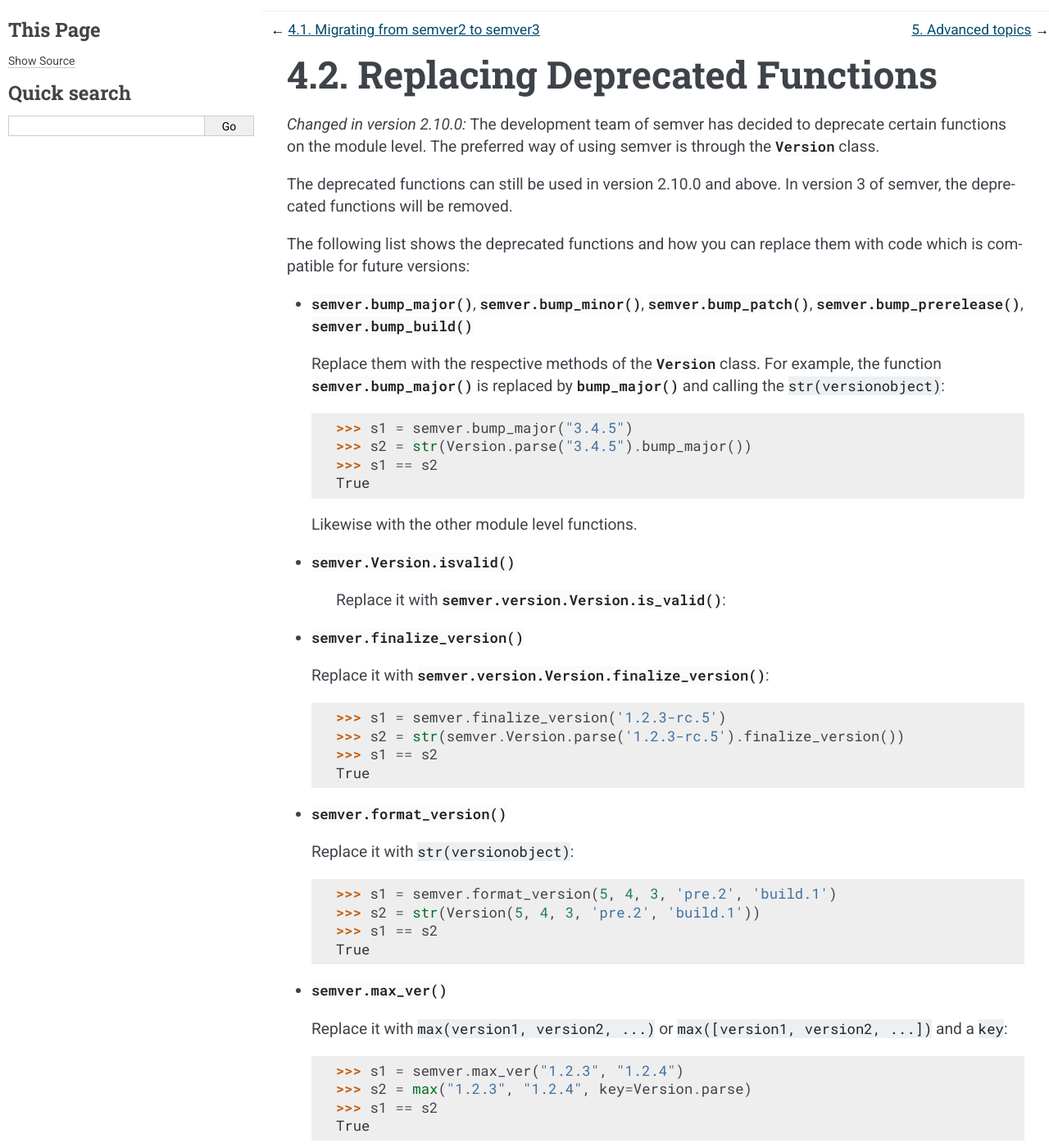
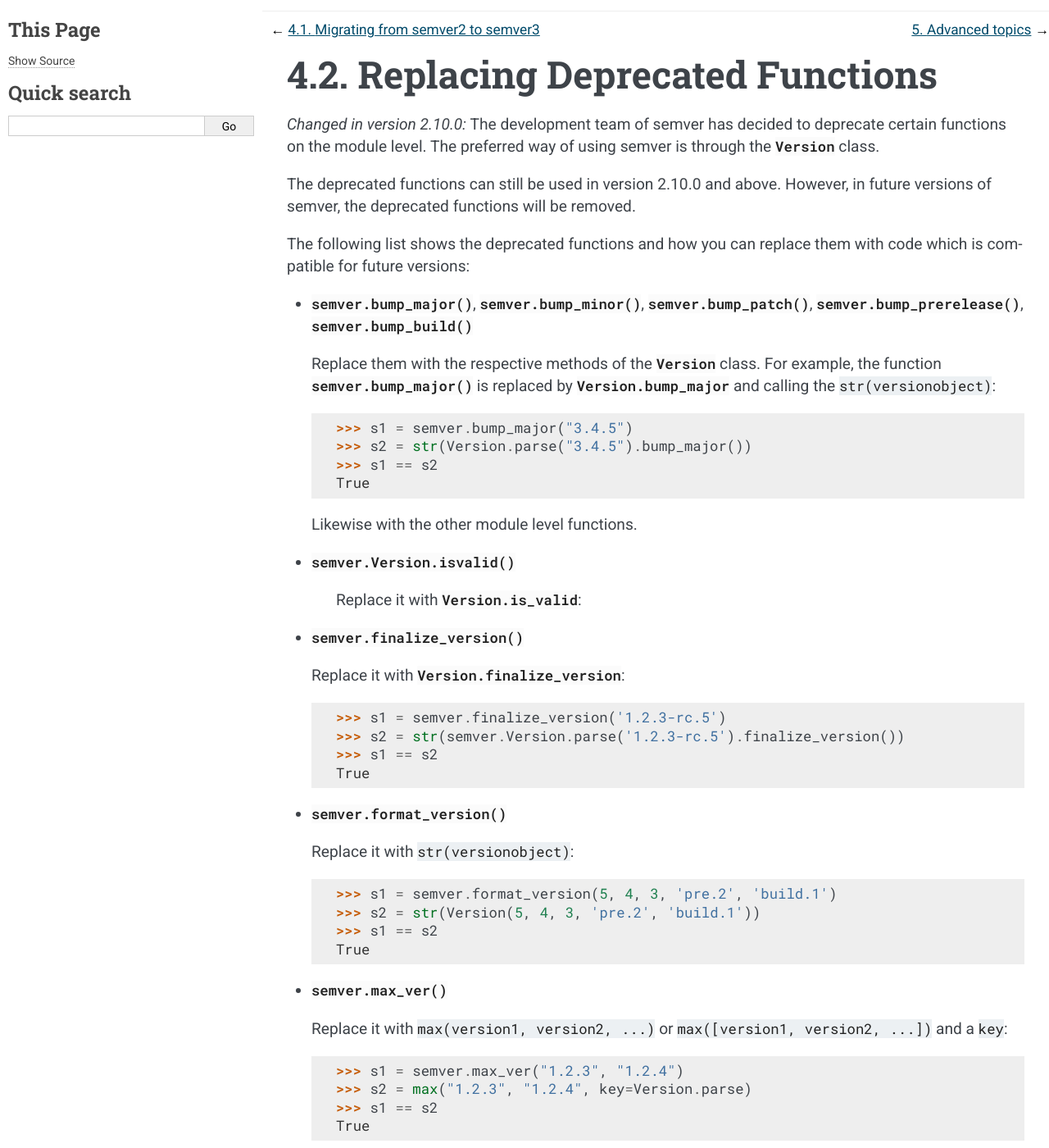
Before and after one commit to python-semver/python-semver, a Sphinx documentation site: the page built from docs/migration/replace-deprecated-functions.rst, in a window 1280 px wide and 1400 px high. Shown: the whole window at 82% size. Built offline with Sphinx 7.4.7, drawn with Linux system fonts in a browser that asks for light colours; some of the changed text lies outside the part shown.

```diff
--- a/README.rst
+++ b/README.rst
@@ -3,7 +3,7 @@ Quickstart
 
 .. teaser-begin
 
-A Python module for `semantic versioning`_. Simplifies comparing versions.
+A Python module to simplify `semantic versioning`_.
 
 |GHAction| |python-support| |downloads| |license| |docs| |black|
 |openissues| |GHDiscussion|
--- a/docs/migration/replace-deprecated-functions.rst
+++ b/docs/migration/replace-deprecated-functions.rst
@@ -8,19 +8,18 @@ Replacing Deprecated Functions
    the module level. The preferred way of using semver is through the
    :class:`~semver.version.Version` class.
 
-The deprecated functions can still be used in version 2.10.0 and above. In version 3 of
-semver, the deprecated functions will be removed.
+The deprecated functions can still be used in version 2.10.0 and above. However, in
+future versions of semver, the deprecated functions will be removed.
 
 The following list shows the deprecated functions and how you can replace
 them with code which is compatible for future versions:
-
 
 * :func:`semver.bump_major`, :func:`semver.bump_minor`, :func:`semver.bump_patch`, :func:`semver.bump_prerelease`, :func:`semver.bump_build`
 
   Replace them with the respective methods of the :class:`~semver.version.Version`
   class.
   For example, the function :func:`semver.bump_major` is replaced by
-  :meth:`~semver.version.Version.bump_major` and calling the ``str(versionobject)``:
+  :meth:`Version.bump_major <semver.version.Version.bump_major>` and calling the ``str(versionobject)``:
 
   .. code-block:: python
 
@@ -31,14 +30,14 @@ them with code which is compatible for future versions:
 
   Likewise with the other module level functions.
 
-* :func:`semver.Version.isvalid`
+* :meth:`semver.Version.isvalid`
 
-   Replace it with :meth:`semver.version.Version.is_valid`:
+   Replace it with :meth:`Version.is_valid <semver.version.Version.is_valid>`:
 
 
 * :func:`semver.finalize_version`
 
-  Replace it with :func:`semver.version.Version.finalize_version`:
+  Replace it with :meth:`Version.finalize_version <semver.version.Version.finalize_version>`:
 
   .. code-block:: python
 
@@ -82,8 +81,8 @@ them with code which is compatible for future versions:
 
 * :func:`semver.parse`
 
-  Replace it with :meth:`semver.version.Version.parse` and call
-  :meth:`semver.version.Version.to_dict`:
+  Replace it with :meth:`Version.parse <semver.version.Version.parse>` and call
+  :meth:`Version.to_dict <semver.version.Version.to_dict>`:
 
   .. code-block:: python
 
@@ -94,7 +93,7 @@ them with code which is compatible for future versions:
 
 * :func:`semver.parse_version_info`
 
-  Replace it with :meth:`semver.version.Version.parse`:
+  Replace it with :meth:`Version.parse <semver.version.Version.parse>`:
 
   .. code-block:: python
 
@@ -105,7 +104,7 @@ them with code which is compatible for future versions:
 
 * :func:`semver.replace`
 
-  Replace it with :meth:`semver.version.Version.replace`:
+  Replace it with :meth:`Version.replace <semver.version.Version.replace>`:
 
   .. code-block:: python
 
```
Also changed, not shown: other parts of docs/migration/replace-deprecated-functions.rst (+1 -1 lines), docs/contribute/doc-semver.rst (+12 -6 lines).
